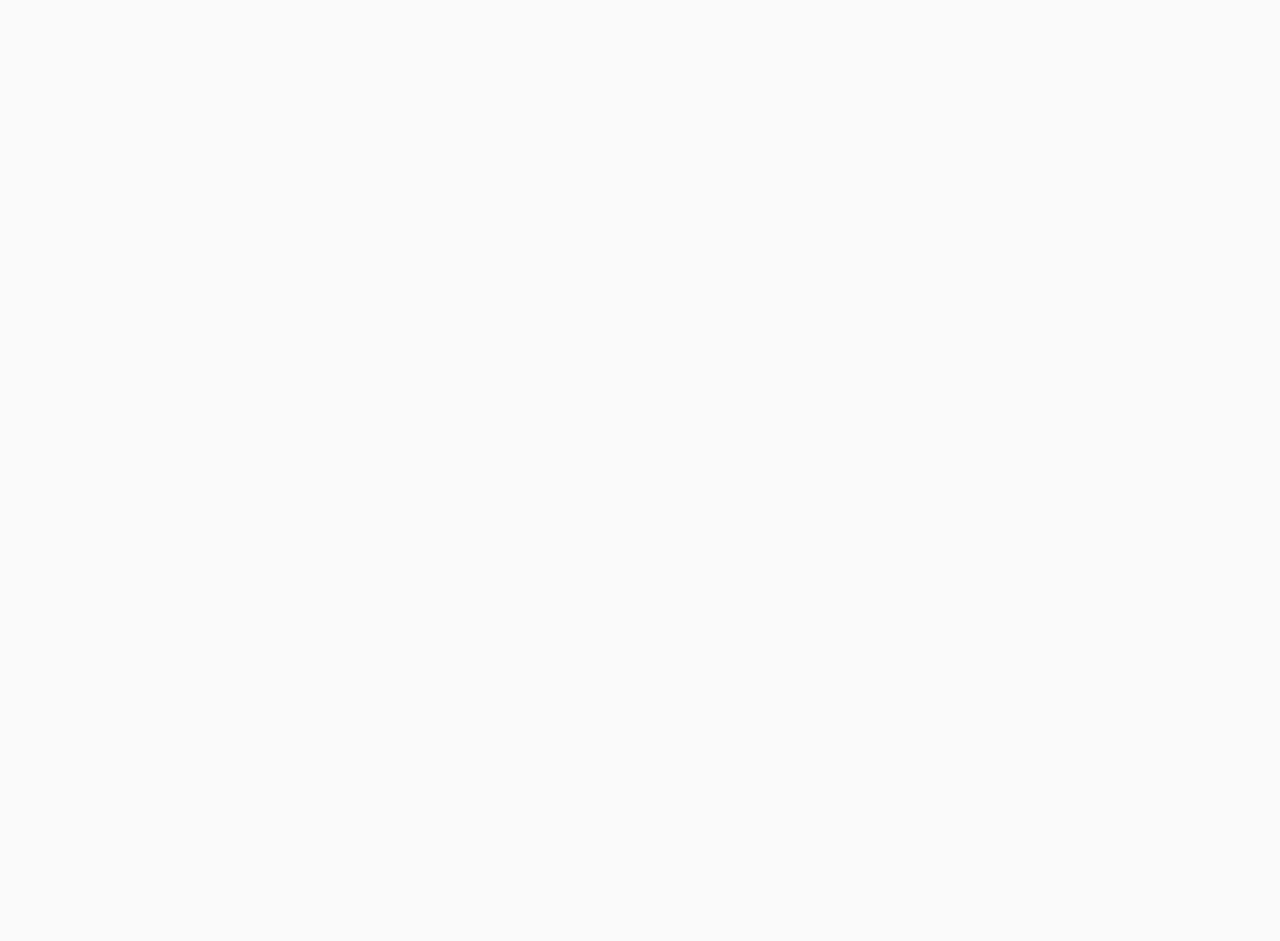
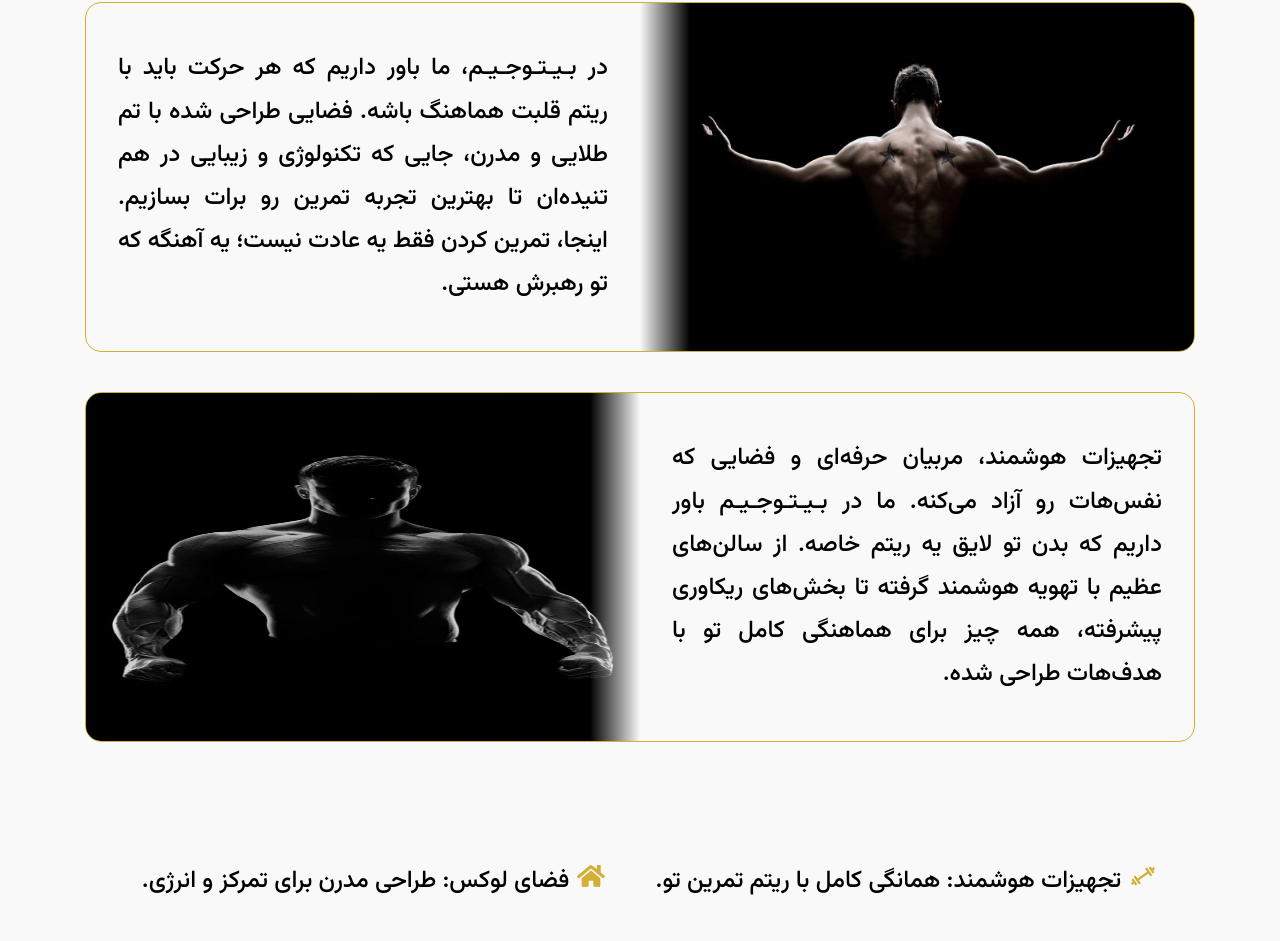
Before and after one commit to WeBeato/BeatoGym, a React (Vite) app in the folder frontend/: page / in a window 1280 px wide. Shown: the part 921-1862 px from the top of the page. Before the commit the page ends 800 px from the top, so only its background shows below. Built offline with nearby package versions, Linux system fonts and the light colour scheme.

Commit message:
create about section

```diff
--- a/frontend/src/App.css
+++ b/frontend/src/App.css
@@ -45,6 +45,7 @@ nav {
     height: 30px;
     border-bottom: 2px solid transparent;
 }
+
 .menu__item:hover {
     border-bottom-color: var(--color-primary);
 }
@@ -133,6 +134,81 @@ nav {
     bottom: 0;
 }
 
+/* About Section */
+.about {
+    padding-top: 80px;
+}
+
+.about__title {
+    text-align: center;
+    color: var(--color-text);
+}
+
+.about__title span {
+    color: var(--color-primary);
+}
+
+.about__subtitle {
+    text-align: center;
+    color: var(--color-text);
+    font-size: 16px;
+}
+
+.about__content {
+    display: flex;
+    flex-direction: column;
+    align-items: center;
+    border: 1px solid var(--color-primary);
+    border-radius: 16px;
+    overflow: hidden;
+    margin-top: 40px;
+    position: relative;
+}
+
+.about__img {
+    height: 300px;
+}
+
+.about__text {
+    font-size: 16px;
+    line-height: 1.6;
+    padding: 16px;
+    text-align: justify;
+}
+
+.fade__box {
+    position: absolute;
+    background: linear-gradient(to top, rgba(249, 249, 249, 1), rgba(249, 249, 249, 0));
+    width: 100%;
+    height: 50px;
+    top: 250px;
+}
+
+.content2 {}
+
+.content2 .about__img {
+    width: 100%;
+}
+
+.about__feautures {
+    margin-top: 80px;
+    display: flex;
+    flex-direction: column;
+    row-gap: 32px;
+}
+
+.about__feauture {
+    width: 100%;
+    display: flex;
+    gap: 8px;
+    font-size: 16px;
+}
+
+.about__feauture-icon {
+    color: var(--color-primary);
+    font-size: 20px;
+}
+
 /* Responsive */
 @media (min-width: 576px) {
 
@@ -167,11 +243,34 @@ nav {
     .hero__statistic {
         justify-content: space-around;
     }
+
+    /* About Section */
+    .about__img {
+        height: 350px;
+    }
+
+    .about__text {
+        font-size: 18px;
+        line-height: 1.8;
+    }
+
+    .fade__box {
+        top: 300px;
+    }
+
+    .about__feauture {
+        font-size: 20px;
+    }
+
+    .about__feauture-icon {
+        font-size: 24px;
+    }
 }
 
 @media (min-width: 768px) {
+
     /* Header */
-    .menu{
+    .menu {
         display: flex;
     }
 
@@ -210,6 +309,34 @@ nav {
         font-size: 18px;
     }
 
+    /* About Section */
+    .about__content {
+        flex-direction: row;
+        height: 250px;
+    }
+
+    .about__img {
+        min-width: 50%;
+        height: 100%;
+    }
+
+    .about__text {
+        min-width: 50%;
+        font-size: 16px;
+        padding: 24px;
+    }
+
+    .content2 {
+        flex-direction: row-reverse;
+    }
+
+    .about__feauture {
+        font-size: 22px;
+    }
+
+    .about__feauture-icon {
+        font-size: 28px;
+    }
 }
 
 @media (min-width: 992px) {
@@ -245,6 +372,38 @@ nav {
     .hero__hour-text {
         font-size: 20px;
     }
+
+    /* About Section */
+    .about__subtitle {
+        font-size: 20px;
+    }
+
+    .about__content {
+        height: 300px;
+    }
+
+    .about__text {
+        min-width: 50%;
+        font-size: 20px;
+        padding: 32px;
+    }
+
+    .about__feautures {
+        flex-direction: row;
+        flex-wrap: wrap;
+        align-items: center;
+        justify-content: center;
+    }
+
+    .about__feauture {
+        width: 48%;
+        font-size: 20px;
+        justify-content: center;
+    }
+
+    .about__feauture:last-child {
+        width: 100%;
+    }
 }
 
 @media (min-width: 1200px) {
@@ -265,6 +424,41 @@ nav {
     .hero__statistic {
         justify-content: center;
         gap: 180px;
+    }
+
+    /* About Section */
+    .about__subtitle {
+        font-size: 26px;
+    }
+
+    .about__content {
+        height: 350px;
+    }
+
+    .about__text {
+        font-size: 24px;
+    }
+
+    .fade__box {
+        top: 0;
+        width: 50px;
+        height: 100%;
+        background: linear-gradient(to right, rgba(249, 249, 249, 1), rgba(249, 249, 249, 0));
+        right: 504px;
+    }
+
+    .content2 .fade__box {
+        background: linear-gradient(to left, rgba(249, 249, 249, 1), rgba(249, 249, 249, 0));
+        right: 554px;
+    }
+
+    .about__feautures {
+        margin-top: 120px;
+        row-gap: 40px;
+    }
+
+    .about__feauture {
+        font-size: 24px;
     }
 }
 
@@ -290,4 +484,37 @@ nav {
         font-size: 20px;
         padding: 4px 0;
     }
+
+    /* About Section */
+    .about {
+        padding-top: 120px;
+    }
+
+    .about__subtitle {
+        font-size: 30px;
+    }
+
+    .about__content {
+        height: 400px;
+    }
+
+    .about__text {
+        padding: 56px;
+    }
+
+    .fade__box {
+        right: 619px;
+    }
+
+    .content2 .fade__box {
+        right: 669px;
+    }
+
+    .about__feauture {
+        font-size: 26px;
+    }
+
+    .about__feauture-icon {
+        font-size: 30px;
+    }
 }
--- a/frontend/src/App.jsx
+++ b/frontend/src/App.jsx
@@ -1,25 +1,33 @@
 import "./App.css";
 import Counter from "./components/Counter";
+import gymBody from "../public/pics/gym-body.jpg";
+import gymBody2 from "../public/pics/gym-body2.jpg";
+import { CgGym } from "react-icons/cg";
+import { FaHome } from "react-icons/fa";
+import { BsFillPersonFill } from "react-icons/bs";
 
 function App() {
-
   return (
     <>
       <header>
         <div className="container">
           <nav>
-            <button className="secondary-btn header__btn">
-              ورود
-            </button>
+            <button className="secondary-btn header__btn">ورود</button>
             <ul className="menu">
               <li className="menu__item">
-                <a href="#hero" className="menu__link">خانه</a>
+                <a href="#hero" className="menu__link">
+                  خانه
+                </a>
               </li>
               <li className="menu__item">
-                <a href="#about" className="menu__link">درباره</a>
+                <a href="#about" className="menu__link">
+                  درباره
+                </a>
               </li>
               <li className="menu__item">
-                <a href="#subscriptions" className="menu__link">اشتراک‌ها</a>
+                <a href="#subscriptions" className="menu__link">
+                  اشتراک‌ها
+                </a>
               </li>
             </ul>
             <p className="headr__logo">
@@ -34,15 +42,11 @@ function App() {
             <div className="hero__wrap">
               <div className="hero__content">
                 <h1 className="hero__title">بـیـتـوجـیــــــم</h1>
-                <h2 className="hero__subtitle">
-                  به ریتم خودت تمرین کن!
-                </h2>
+                <h2 className="hero__subtitle">به ریتم خودت تمرین کن!</h2>
                 <p className="hero__cta">
                   همین حالا ثبت‌نام کن و اولین جلسه‌ت رو رایگان تجربه کن.
                 </p>
-                <button className="btn-primary hero__btn">
-                  ثبت‌نام
-                </button>
+                <button className="btn-primary hero__btn">ثبت‌نام</button>
               </div>
               <div className="hero__statistic">
                 <div className="hero__foundation">
@@ -68,6 +72,55 @@ function App() {
           </div>
           <div className="hero__fade"></div>
         </section>
+        <section className="about" id="about">
+          <div className="container">
+            <h2 className="about__title">
+              بـیـتـو<span>جـیــــــم</span>؛
+              <br />
+            </h2>
+            <h3 className="about__subtitle">ریتم بدن تو، قدرت تمرین تو</h3>
+            <div className="about__content">
+              <img src={gymBody} alt="beatogym" className="about__img" />
+              <div className="about__text">
+                <p>
+                  در بـیـتـوجـیـم، ما باور داریم که هر حرکت باید با ریتم قلبت
+                  هماهنگ باشه. فضایی طراحی شده با تم طلایی و مدرن، جایی که
+                  تکنولوژی و زیبایی در هم تنیده‌ان تا بهترین تجربه تمرین رو برات
+                  بسازیم. اینجا، تمرین کردن فقط یه عادت نیست؛ یه آهنگه که تو
+                  رهبرش هستی.
+                </p>
+              </div>
+              <div className="fade__box"></div>
+            </div>
+            <div className="about__content content2">
+              <img src={gymBody2} alt="beatogym" className="about__img" />
+              <div className="about__text">
+                <p>
+                  تجهیزات هوشمند، مربیان حرفه‌ای و فضایی که نفس‌هات رو آزاد
+                  می‌کنه. ما در بـیـتـوجـیـم باور داریم که بدن تو لایق یه ریتم
+                  خاصه. از سالن‌های عظیم با تهویه هوشمند گرفته تا بخش‌های
+                  ریکاوری پیشرفته، همه چیز برای هماهنگی کامل تو با هدف‌هات طراحی
+                  شده.
+                </p>
+              </div>
+              <div className="fade__box"></div>
+            </div>
+            <div className="about__feautures">
+              <p className="about__feauture">
+                <CgGym className="about__feauture-icon" />
+                تجهیزات هوشمند: همانگی کامل با ریتم تمرین تو.
+              </p>
+              <p className="about__feauture">
+                <FaHome className="about__feauture-icon" />
+                فضای لوکس: طراحی مدرن برای تمرکز و انرژی.
+              </p>
+              <p className="about__feauture">
+                <BsFillPersonFill className="about__feauture-icon" />
+                مربیان متخصص: همراهی برای پیدا کردن ریتم شخصی تو.
+              </p>
+            </div>
+          </div>
+        </section>
       </main>
     </>
   );
--- a/frontend/src/index.css
+++ b/frontend/src/index.css
@@ -74,6 +74,11 @@ button{
 
 li{
   list-style-type: none;
+}
+
+*::selection{
+  background-color: var(--color-secondary);
+  color: var(--color-primary);
 }
 
 /* Components */
@@ -205,6 +210,6 @@ li{
   }
 
   h3 {
-    font-size: 4px;
+    font-size: 40px;
   }
 }
```
